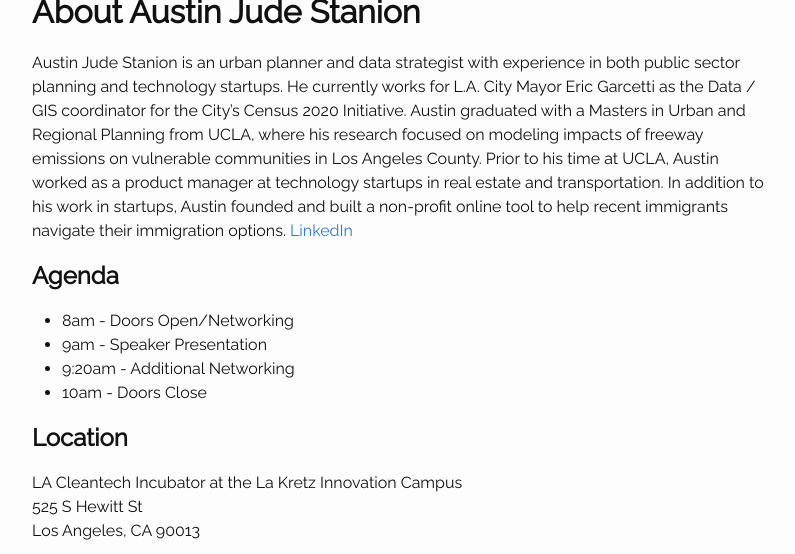
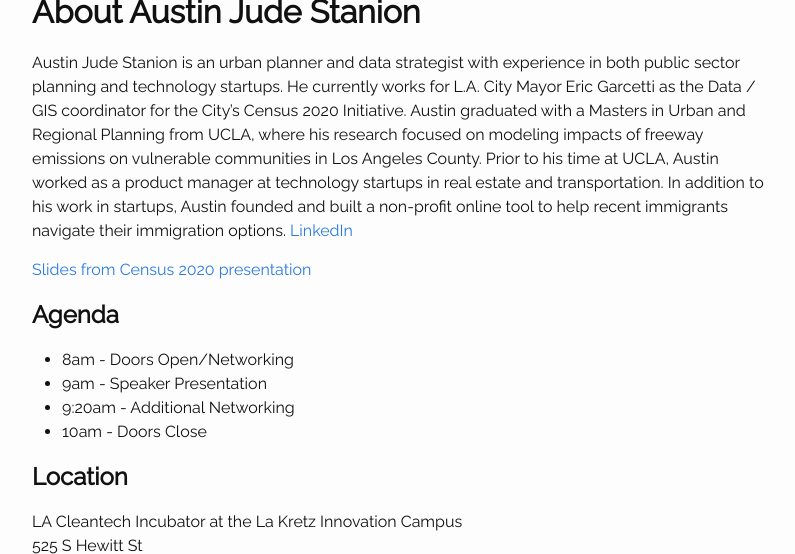
Before and after one commit to compilerla/data-donuts, a Jekyll site: the page built from _posts/2019-11-05-data-donuts-28.md, in a window 1280 px wide and 900 px high, scrolled down 1035 px, cut to the strip 0-554 px from the top of the window. Shown: the whole strip, without its empty margins (238-1033 px from the left). Built offline with Jekyll 4.4.1, drawn with Linux system fonts in a browser that asks for light colours.

Commit message:
add nov slides

```diff
--- a/_posts/2019-11-05-data-donuts-28.md
+++ b/_posts/2019-11-05-data-donuts-28.md
@@ -25,3 +25,5 @@
 ## About Austin Jude Stanion
 
 Austin Jude Stanion is an urban planner and data strategist with experience in both public sector planning and technology startups. He currently works for L.A. City Mayor Eric Garcetti as the Data / GIS coordinator for the City’s Census 2020 Initiative. Austin graduated with a Masters in Urban and Regional Planning from UCLA, where his research focused on modeling impacts of freeway emissions on vulnerable communities in Los Angeles County. Prior to his time at UCLA, Austin worked as a product manager at technology startups in real estate and transportation. In addition to his work in startups, Austin founded and built a non-profit online tool to help recent immigrants navigate their immigration options. [LinkedIn](https://www.linkedin.com/in/austin-jude-stanion/)
+
+[Slides from Census 2020 presentation](https://drive.google.com/file/d/0B1CPEzwfBxo6dzZjaW9tbTBVQ0xYdnlhd0ZQTE55QzlJRlRv/view?usp=sharing)
```
